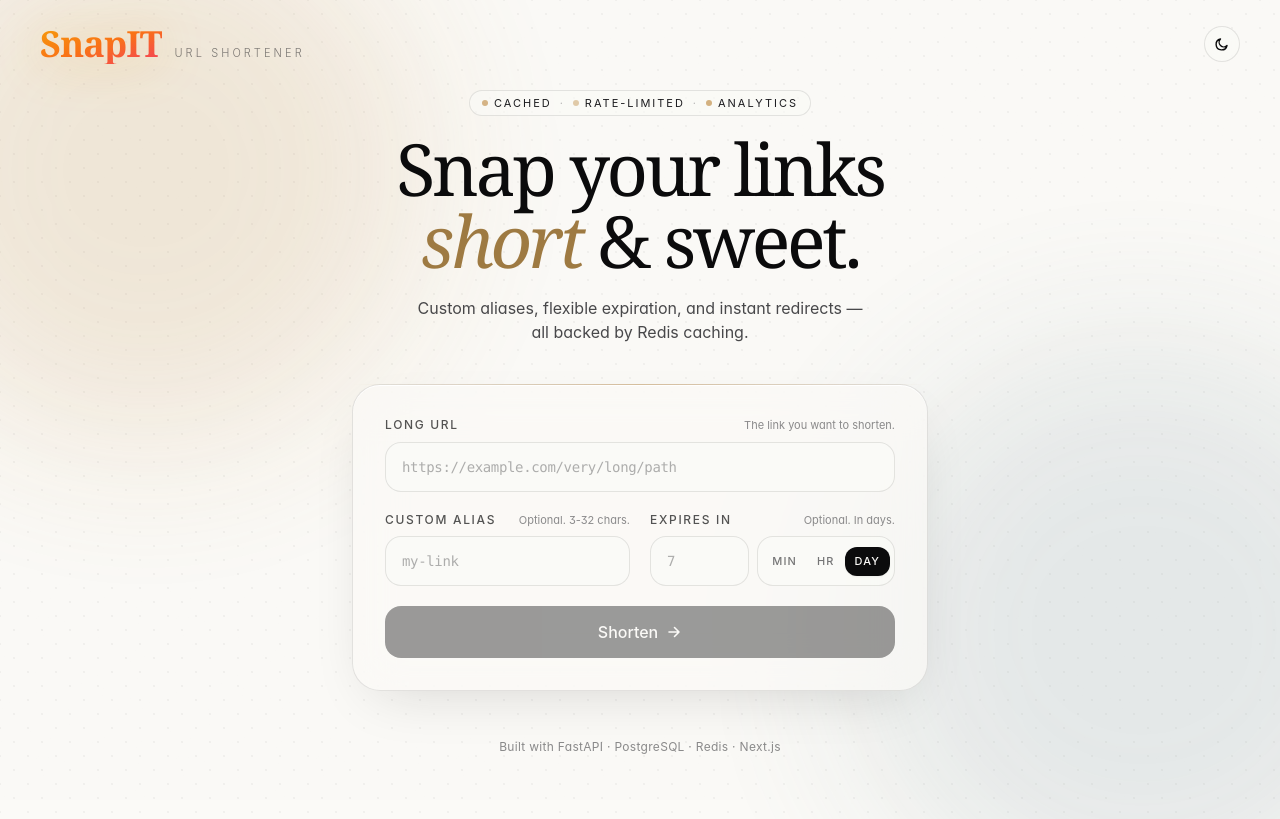
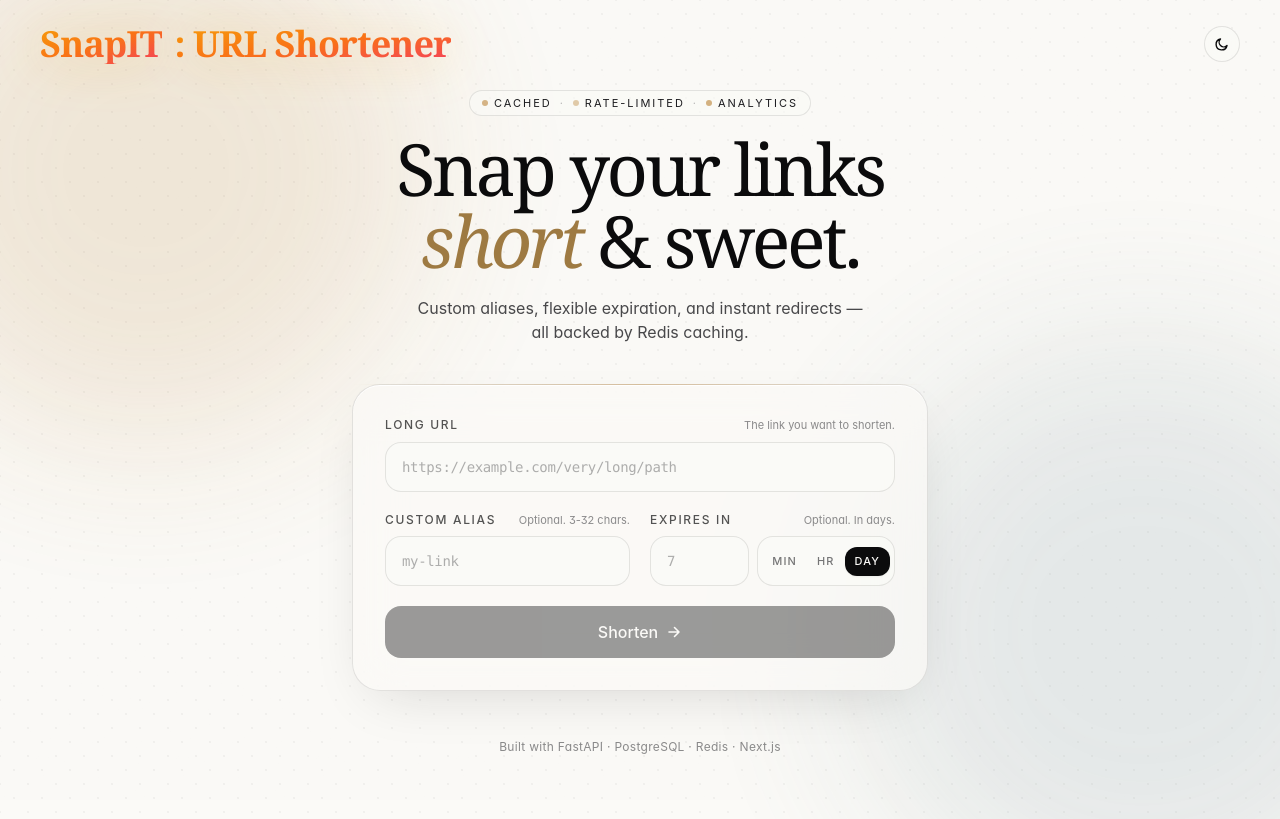
Before and after one commit to simply-mihir/SnapIT, a Next.js app in the folder frontend/: page / in a window 1280 px wide. Built offline with nearby package versions, Linux system fonts and the light colour scheme.

Commit message:
UI changes

```diff
--- a/frontend/pages/index.js
+++ b/frontend/pages/index.js
@@ -23,8 +23,15 @@ export default function Home() {
             >
               SnapIT
             </span>
-            <span className="text-[11px] uppercase tracking-[0.28em] font-light text-ink-700/55 dark:text-cream-100/55">
-              URL Shortener
+            <span className="font-serif text-3xl sm:text-4xl font-black tracking-tight
+                         bg-gradient-to-br from-amber-500 via-orange-500 to-rose-500
+                         bg-clip-text text-transparent
+                         drop-shadow-[0_4px_24px_rgba(245,158,11,0.35)]
+                         transition-all duration-500
+                         group-hover:tracking-normal
+                         group-hover:drop-shadow-[0_4px_32px_rgba(245,158,11,0.55)]"
+            >
+              : URL Shortener
             </span>
           </a>
           <ThemeToggle />
```
